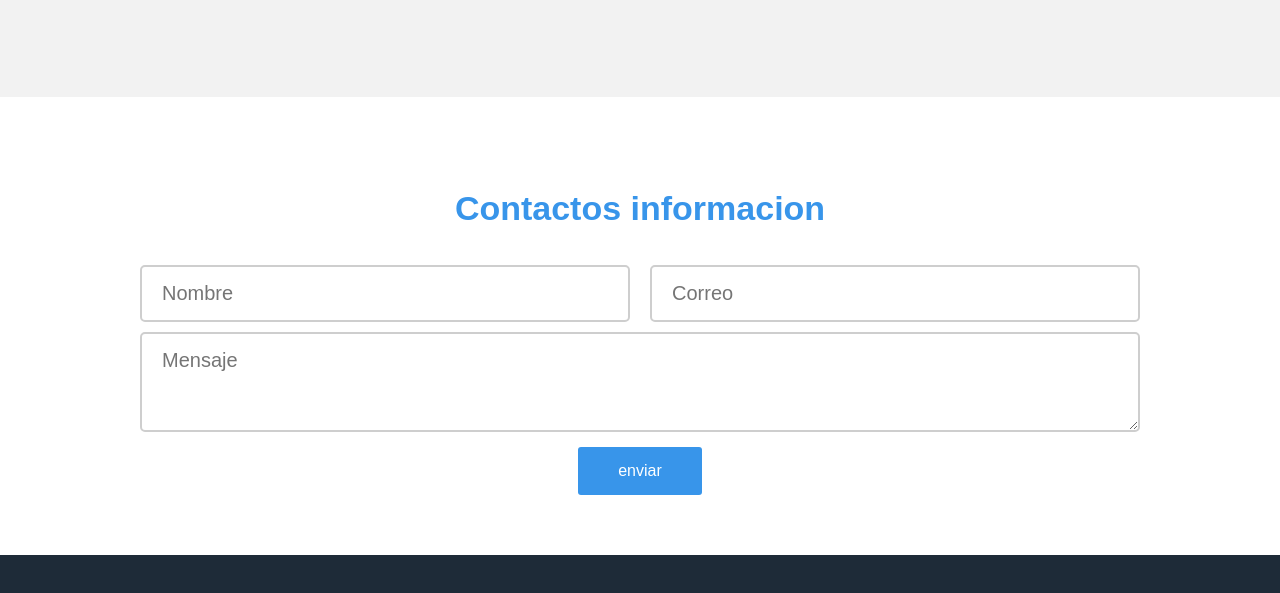
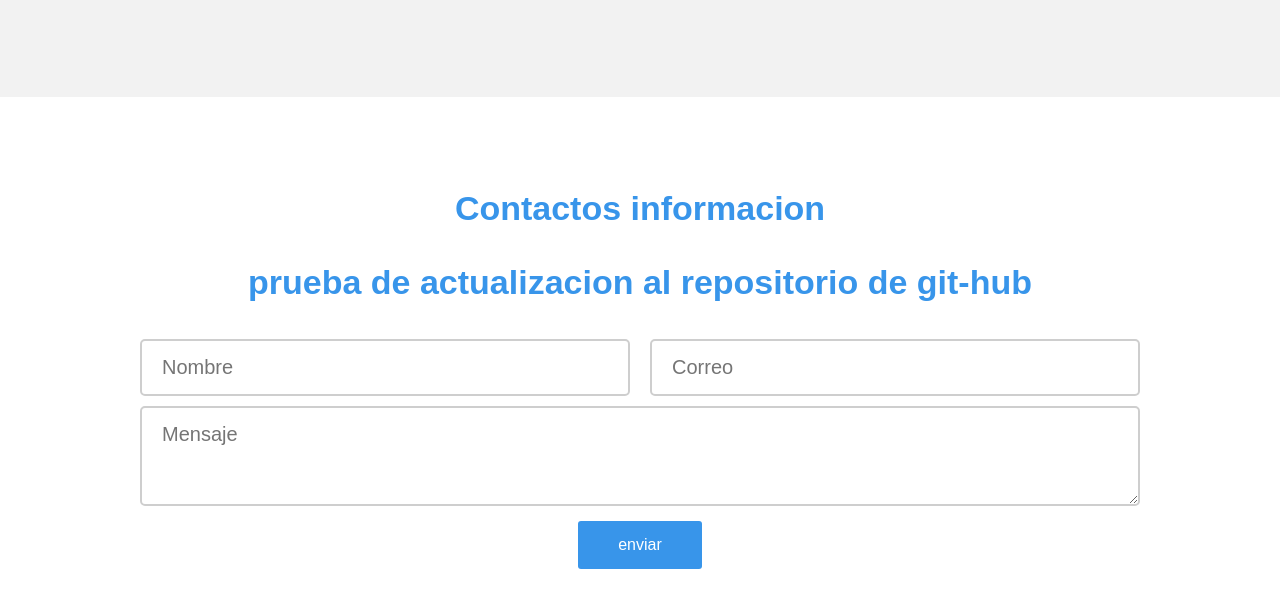
Before and after one commit to sebasdim788/mi-primer-repositorio, a plain HTML site: page paginaresponsive1/index.html in a window 1280 px wide. Shown: the part 1685-2278 px from the top of the page. Drawn offline with Linux system fonts and the light colour scheme.

Commit message:
actualizando

```diff
--- a/paginaresponsive1/index.html
+++ b/paginaresponsive1/index.html
@@ -130,6 +130,7 @@
         <section class="contacto">
             <div class="contenedor">
                 <h3 class="titulo">Contactos informacion</h3>
+				<h3 class="titulo"> prueba de actualizacion al repositorio de git-hub</h3>
                 <form class="formulario" action="">
                     <input type="text" placeholder="Nombre" name="nombre" required>
                     <input type="email" placeholder="Correo" name="correo" required>
```
